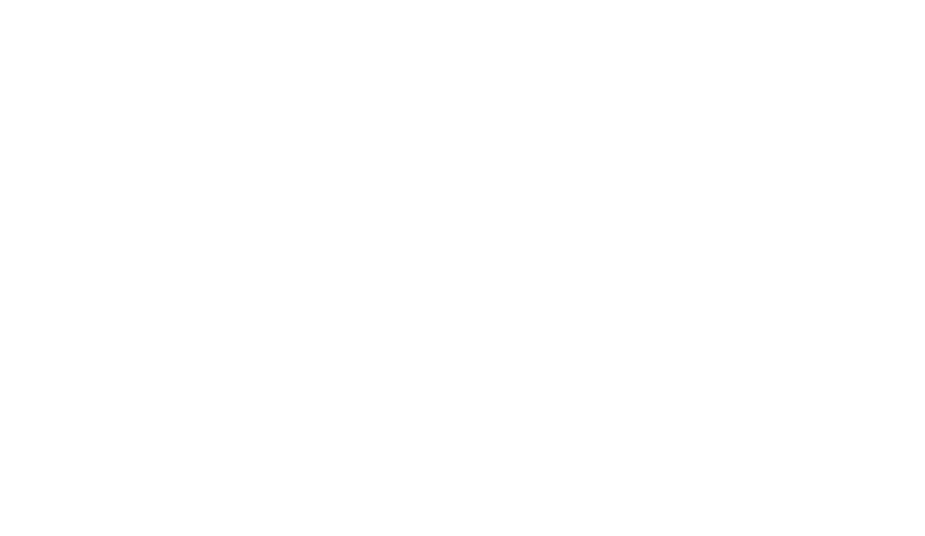
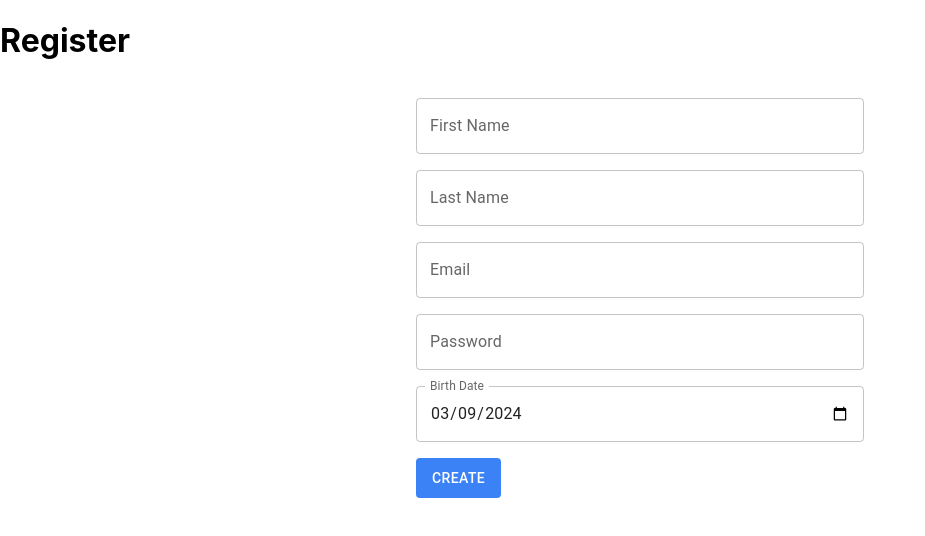
Before and after one commit to KrugerProjectsX/react-diego, a React (Create React App) app: page /register in a window 1280 px wide. Before the commit this address had no page. Shown: the top 536 px of the page, without its empty margins (0-925 px from the left). Built offline with nearby package versions, Linux system fonts and the light colour scheme.

Commit message:
add register add edit profile add view profile add UserForm component

```diff
--- a/src/App.js
+++ b/src/App.js
@@ -1,11 +1,13 @@
 
 import './App.css';
-import {Slider} from "@mui/material";
 import {Route, Routes} from "react-router-dom";
 import Home from "./pages/Home";
 import Login from "./pages/Login";
 import AddFlat from "./pages/AddFlat";
 import Flats from "./pages/Flats";
+import Profile from "./pages/Profile";
+import ProfileUpdate from "./pages/ProfileUpdate";
+import Register from "./pages/Register";
 
 function App() {
   return (
@@ -14,6 +16,9 @@ function App() {
           <Route path={"/dashboard"} element={<Home/>}  />
           <Route path={"/flats"} element={<Flats/>}  />
           <Route path={"/flats/new"} element={<AddFlat/>}  />
+          <Route path={"/profile"} element={<Profile/>}/>
+          <Route path={"/profile/edit"} element={<ProfileUpdate/>}/>
+          <Route path={"/register"} element={<Register/>}/>
       </Routes>
   );
 }
--- /dev/null
+++ b/src/components/UserForm.js
@@ -0,0 +1,83 @@
+import { Box, Button, TextField } from "@mui/material";
+import { useEffect, useRef, useState } from "react";
+import {doc, updateDoc, getDoc, collection, addDoc} from "firebase/firestore";
+import { db } from "../firebase";
+
+export default function UserForm({ type }) {
+    const [user, setUser] = useState({
+        firstName: '',
+        lastName: '',
+        email: '',
+        birthDate: ''
+    });
+    const [userLoaded, setUserLoaded] = useState(false);
+    const firstNameRef = useRef('');
+    const lastNameRef = useRef('');
+    const emailRef = useRef('');
+    const passwordRef = useRef('');
+    const birthDateRef = useRef('');
+    const id = JSON.parse(localStorage.getItem('user_logged'));
+    const refCreate = collection(db, "users");
+    const ref = doc(db, "users", id);
+    const currentDate = new Date().toJSON().slice(0, 10);
+    const today = new Date();
+    const minBirthDate = new Date(today.getFullYear() - 18, today.getMonth(), today.getDate()).toISOString().split('T')[0];
+    const maxBirthDate = new Date(today.getFullYear() - 120, today.getMonth(), today.getDate()).toISOString().split('T')[0];
+    let nameButton = 'Create';
+    if (type === 'update') {
+        nameButton = 'Update'
+    }
+    const getUserData = async () => {
+        const dataUser = await getDoc(ref);
+        const responseUser = { ...dataUser.data() };
+        setUser(responseUser);
+        setUserLoaded(true);
+    }
+    const processData = async () => {
+        if (type === 'view' || type === 'update'){
+            await getUserData();
+        }else{
+            setUserLoaded(true);
+        }
+    }
+    useEffect(() => {
+        processData();
+    }, [])
+
+    const handleSubmit = async (e) => {
+        e.preventDefault();
+
+        let userSend = {
+            firstName: firstNameRef.current.value,
+            lastName: lastNameRef.current.value,
+            email: emailRef.current.value,
+            birthDate: birthDateRef.current.value,
+        }
+        if (type === 'create') {
+            userSend = { ...userSend, password: passwordRef.current.value }
+            await addDoc(refCreate, userSend);
+
+        }
+
+        if (type === 'update') {
+            await updateDoc(ref, userSend);
+        }
+    }
+    console.log(user)
+    return (
+        <Box component={'form'} onSubmit={handleSubmit} className="max-w-md mx-auto p-4 border rounded">
+            {userLoaded ? (
+                <>
+                    <TextField disabled={type === 'view'} label="First Name" inputRef={firstNameRef} defaultValue={user.firstName} variant='outlined' className="mb-4 w-full" />
+                    <TextField disabled={type === 'view'} label="Last Name" inputRef={lastNameRef} defaultValue={user.lastName} variant='outlined' className="mb-4 w-full" />
+                    <TextField disabled={type === 'view'} type='email' label='Email' inputRef={emailRef} defaultValue={user.email} variant='outlined' className="mb-4 w-full" />
+                    {type === 'create' && <TextField type={'password'} label='Password' inputRef={passwordRef} variant='outlined' className="mb-4 w-full" />}
+                    <TextField disabled={type === 'view'} label='Birth Date' type='date' inputRef={birthDateRef} inputProps={{ min: maxBirthDate, max: minBirthDate }} defaultValue={currentDate} variant='outlined' className="mb-4 w-full" />
+                    {type !== 'view' && <Button type='submit' className="bg-blue-500 text-white px-4 py-2 rounded hover:bg-blue-600">{nameButton}</Button>}
+                </>
+            ) : (
+                <p>Loading...</p>
+            )}
+        </Box>
+    );
+}
--- /dev/null
+++ b/src/pages/Profile.js
@@ -0,0 +1,10 @@
+import UserForm from "../components/UserForm";
+
+export default function Profile() {
+    return (
+        <div>
+            <h1>Profile</h1>
+            <UserForm type={'view'}/>
+        </div>
+    );
+}
--- /dev/null
+++ b/src/pages/ProfileUpdate.js
@@ -0,0 +1,10 @@
+import UserForm from "../components/UserForm";
+
+export default function ProfileUpdate() {
+    return (
+        <div>
+            <h1>Profile Update</h1>
+            <UserForm type={'update'}/>
+        </div>
+    );
+}
--- /dev/null
+++ b/src/pages/Register.js
@@ -0,0 +1,10 @@
+import UserForm from "../components/UserForm";
+
+export default function Register() {
+    return (
+        <div>
+            <h1>Register</h1>
+            <UserForm type={'create'}/>
+        </div>
+    );
+}
```
